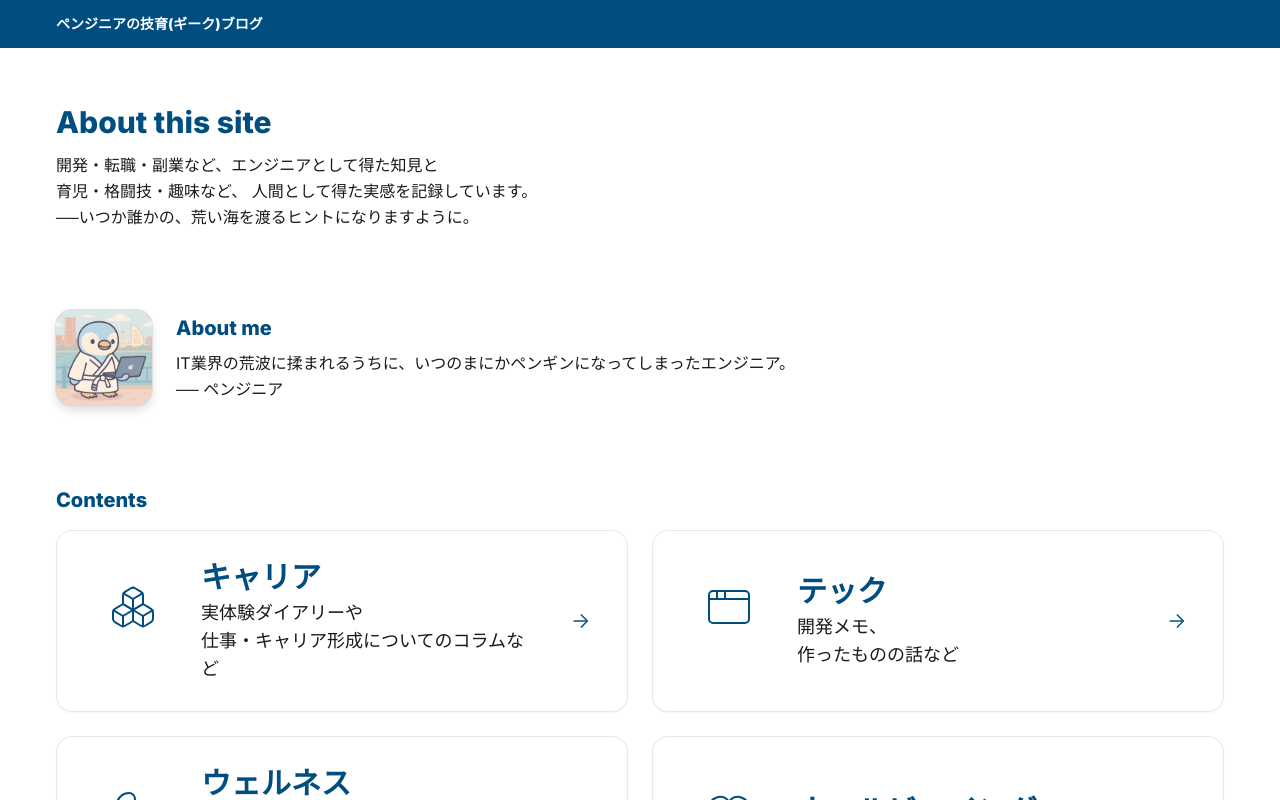
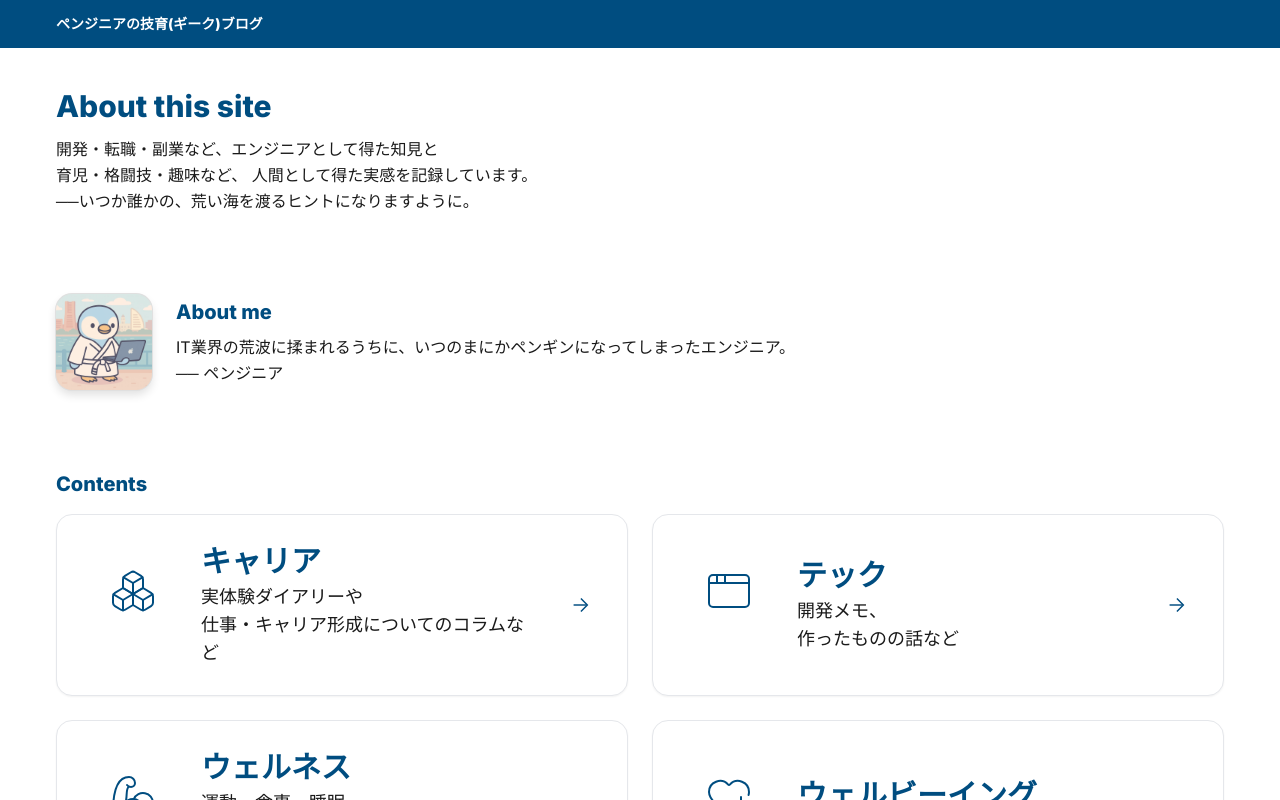
Before and after one commit to pengineer-geek/geek-blog, a Next.js app: page / in a window 1280 px wide. Shown: the top 800 px of the page. Built offline with nearby package versions, Linux system fonts and the light colour scheme.

Commit message:
マージンの調整

```diff
--- a/src/app/categories/career/page.tsx
+++ b/src/app/categories/career/page.tsx
@@ -5,7 +5,7 @@ import BackLink from "@/app/_components/navigation/back-link";
 
 export default function CareerPage() {
   return (
-    <main className="container pt-6 pb-10 md:pt-8 md:pb-14">
+    <main className="container pt-4 pb-10 md:pt-6 md:pb-14">
       {/* トップへ戻る */}
       <div className="mb-4">
         <BackLink href="/" label="トップに戻る" />
--- a/src/app/categories/tech/page.tsx
+++ b/src/app/categories/tech/page.tsx
@@ -5,7 +5,7 @@ import BackLink from "@/app/_components/navigation/back-link";
 
 export default function Page() {
   return (
-    <main className="container pt-6 pb-10 md:pt-8 md:pb-14">
+    <main className="container pt-4 pb-10 md:pt-6 md:pb-14">
       {/* トップへ戻る */}
       <div className="mb-4">
         <BackLink href="/" label="トップに戻る" />
--- a/src/app/categories/wellbeing/page.tsx
+++ b/src/app/categories/wellbeing/page.tsx
@@ -4,7 +4,7 @@ import BackLink from "@/app/_components/navigation/back-link";
 
 export default function Page() {
   return (
-    <main className="container pt-6 pb-10 md:pt-8 md:pb-14">
+    <main className="container pt-4 pb-10 md:pt-6 md:pb-14">
       {/* トップへ戻る */}
       <div className="mb-4">
         <BackLink href="/" label="トップに戻る" />
--- a/src/app/categories/wellness/page.tsx
+++ b/src/app/categories/wellness/page.tsx
@@ -4,7 +4,7 @@ import BackLink from "@/app/_components/navigation/back-link";
 
 export default function Page() {
   return (
-    <main className="container pt-6 pb-10 md:pt-8 md:pb-14">
+    <main className="container pt-4 pb-10 md:pt-6 md:pb-14">
       {/* トップへ戻る */}
       <div className="mb-4">
         <BackLink href="/" label="トップに戻る" />
--- a/src/app/layout.tsx
+++ b/src/app/layout.tsx
@@ -66,7 +66,7 @@ export default function RootLayout({
       </head>
       <body className={cn(inter.className, "bg-background text-text")}>
         <Header />
-        <div className="min-h-screen">{children}</div>
+        <div className="min-h-screen pt-4">{children}</div>
         <Footer />
       </body>
     </html>
--- a/src/app/page.tsx
+++ b/src/app/page.tsx
@@ -7,7 +7,7 @@ export default function Page() {
   return (
     <main>
       {/* About this site */}
-      <section className="container py-10 md:py-14">
+      <section className="container pt-4 pb-10 md:pt-6 md:pb-14">
         <h2 className="text-2xl font-extrabold text-primary md:text-3xl">
           About this site
         </h2>
```
